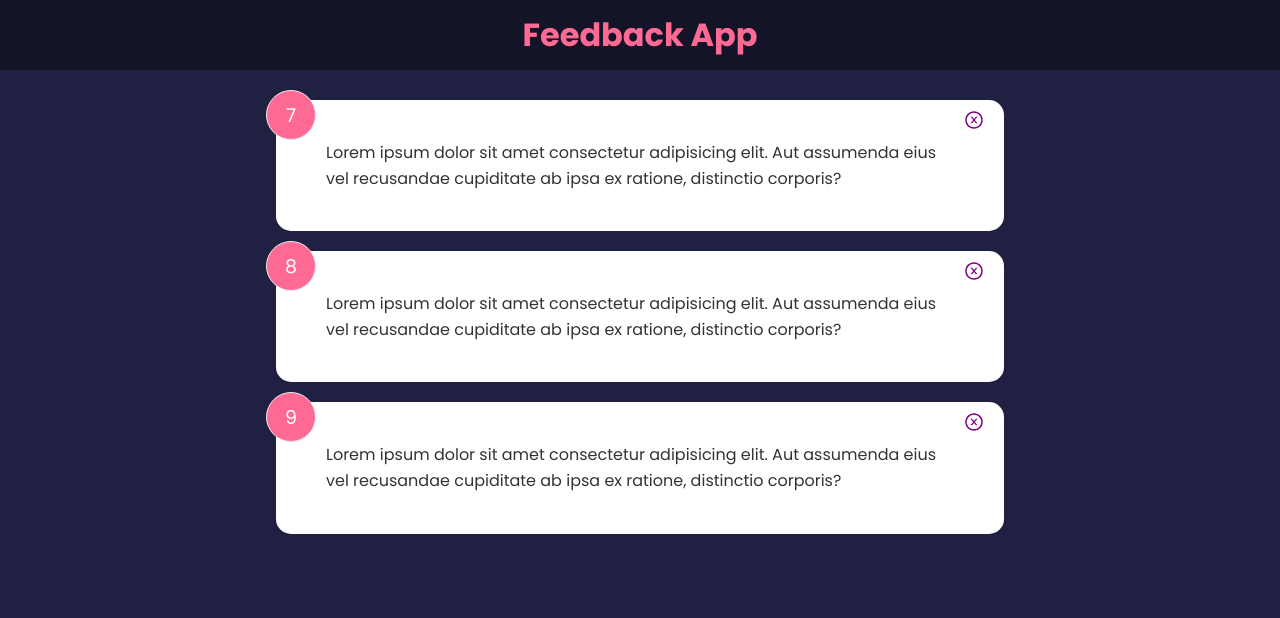
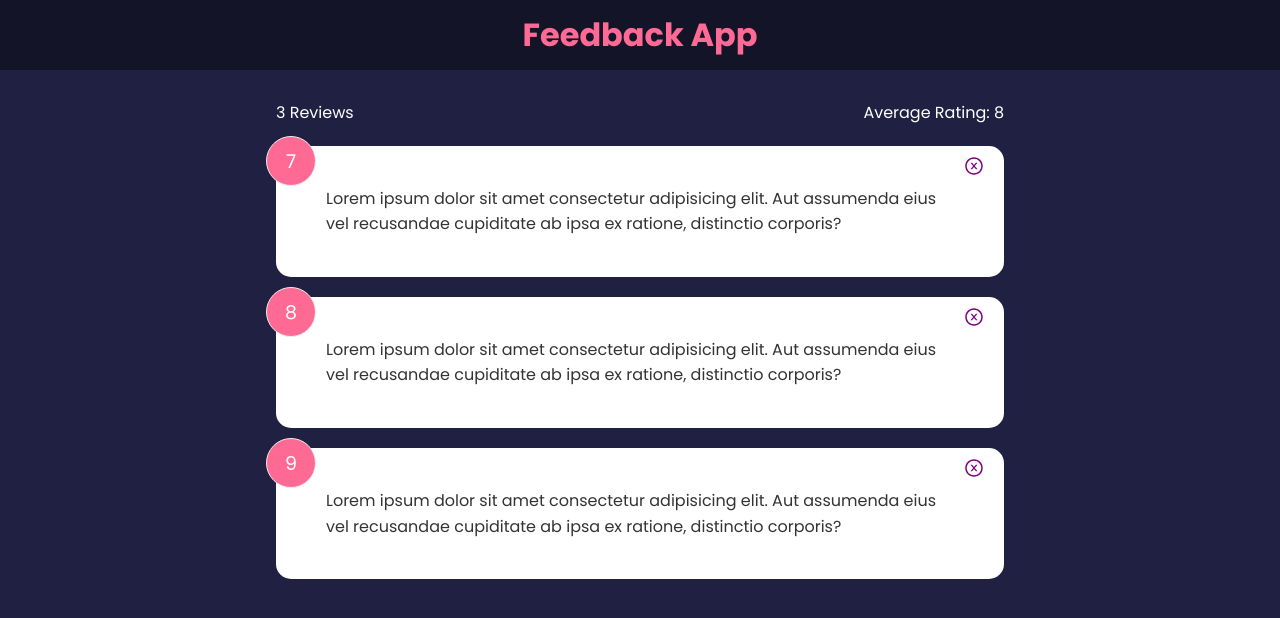
Before and after one commit to Mezin24/react_feedback_app, a React (Create React App) app: page / in a window 1280 px wide. Shown: the top 618 px of the page. Built offline with nearby package versions, Linux system fonts and the light colour scheme.

Commit message:
add feedback stats

```diff
--- a/src/App.js
+++ b/src/App.js
@@ -1,6 +1,7 @@
 import React, { useState } from 'react'
 import Header from './components/Header'
 import FeedbackList from './components/FeedbackList'
+import FeedbackStats from './components/FeedbackStats'
 import data from './data/data'
 import './index.css'
 
@@ -17,6 +18,7 @@ function App() {
         <>
             <Header />
             <div className="container">
+                {feedback.length !== 0 && <FeedbackStats feedback={feedback} />}
                 <FeedbackList
                     feedback={feedback}
                     onDeleteFeedback={deleteFeedback}
--- /dev/null
+++ b/src/components/FeedbackStats.jsx
@@ -0,0 +1,19 @@
+import React from 'react'
+
+function FeedbackStats({ feedback }) {
+    let averageRating = feedback.reduce(
+        (acc, cur, _, arr) => acc + cur.rating / arr.length,
+        0
+    )
+
+    averageRating = averageRating.toFixed(1).replace(/\.0+$/, '')
+
+    return (
+        <div className="feedback-stats">
+            <p>{feedback.length} Reviews</p>
+            <p>Average Rating: {averageRating}</p>
+        </div>
+    )
+}
+
+export default FeedbackStats
```
